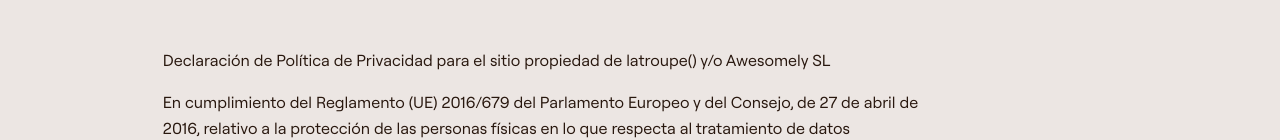
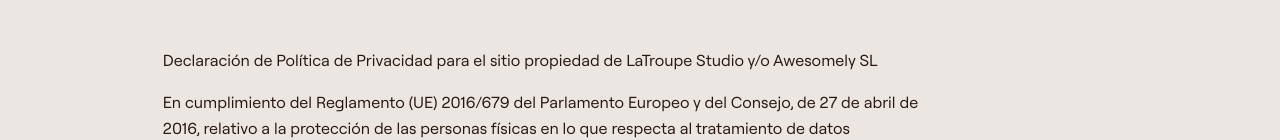
Before and after one commit to LaTroupe-Studio/latroupe-marketing, a Next.js app: page /es/privacidad in a window 1280 px wide. Shown: the part 244-384 px from the top of the page. Built offline with nearby package versions, Linux system fonts and the light colour scheme; no server answers.

Commit message:
fix: leave legal texts to the legal pages PR

```diff
--- a/src/content/legal-en.ts
+++ b/src/content/legal-en.ts
@@ -1,7 +1,7 @@
 export const legalEn = {
   privacy: {
     title: "Privacy Policy",
-    content: `Privacy Policy Statement for the website owned by latroupe() and/or Awesomely SL
+    content: `Privacy Policy Statement for the website owned by LaTroupe Studio and/or Awesomely SL
 
 In compliance with Regulation (EU) 2016/679 of the European Parliament and of the Council of 27 April 2016 on the protection of natural persons with regard to the processing of personal data and on the free movement of such data (GDPR), and with the Spanish Organic Law 3/2018 of 5 December on the Protection of Personal Data and the guarantee of digital rights (LOPDGDD), Awesomely SL, as the data controller, informs you that any personal data requested as a result of subscribing to or signing up for any of the services offered on the website will be processed with the necessary security measures. The purpose is to manage and tailor our commercial offerings to your requests in order to provide you with a more personalized and efficient service. Providing the requested information is voluntary, and refusal will result only in the inability to receive the offered services.
 
@@ -79,7 +79,7 @@
     title: "Legal Notice",
     content: `1. OBJECT AND ACCEPTANCE
 
-This legal notice regulates the use of the website www.latroupestudio.com (hereinafter, THE WEBSITE), owned by Awesomely SL, which operates under the trade name latroupe() (hereinafter, THE WEBSITE OWNER).
+This legal notice regulates the use of the website www.latroupestudio.com (hereinafter, THE WEBSITE), owned by Awesomely SL, which operates under the trade name LaTroupe Studio (hereinafter, THE WEBSITE OWNER).
 
 By browsing the website of THE WEBSITE OWNER, the user acquires the status of a user of the site and implies the full and unreserved acceptance of each and every provision included in this Legal Notice, which may be subject to modifications.
 
--- a/src/content/legal-es.ts
+++ b/src/content/legal-es.ts
@@ -1,7 +1,7 @@
 export const legalEs = {
   privacy: {
     title: "Política de privacidad",
-    content: `Declaración de Política de Privacidad para el sitio propiedad de latroupe() y/o Awesomely SL
+    content: `Declaración de Política de Privacidad para el sitio propiedad de LaTroupe Studio y/o Awesomely SL
 
 En cumplimiento del Reglamento (UE) 2016/679 del Parlamento Europeo y del Consejo, de 27 de abril de 2016, relativo a la protección de las personas físicas en lo que respecta al tratamiento de datos personales y a la libre circulación de estos datos (RGPD), y de la Ley Orgánica 3/2018, de 5 de diciembre, de Protección de Datos Personales y garantía de los derechos digitales (LOPDGDD), Awesomely SL, como responsable del tratamiento, le informa de que los datos personales que puedan requerirse como consecuencia de la suscripción o alta en alguno de los servicios ofrecidos por el sitio web serán tratados con las medidas de seguridad necesarias, con la finalidad de gestionar y adecuar nuestras ofertas comerciales a sus peticiones para poder ofrecerle un servicio más personalizado y eficaz. La entrega de la información solicitada tiene carácter voluntario y su negativa tiene como única consecuencia el no poder percibir los servicios que se ofrecen.
 
@@ -79,7 +79,7 @@
     title: "Aviso Legal",
     content: `1. OBJETO Y ACEPTACIÓN
 
-El presente aviso legal regula el uso del sitio web www.latroupestudio.com (en adelante, LA WEB), del que es titular Awesomely SL, que opera bajo el nombre comercial latroupe() (en adelante, EL PROPIETARIO DE LA WEB).
+El presente aviso legal regula el uso del sitio web www.latroupestudio.com (en adelante, LA WEB), del que es titular Awesomely SL, que opera bajo el nombre comercial LaTroupe Studio (en adelante, EL PROPIETARIO DE LA WEB).
 
 La navegación por el sitio web de EL PROPIETARIO DE LA WEB atribuye la condición de usuario del mismo e implica la aceptación plena y sin reservas de todas y cada una de las disposiciones incluidas en este Aviso Legal, que pueden sufrir modificaciones.
 
```
